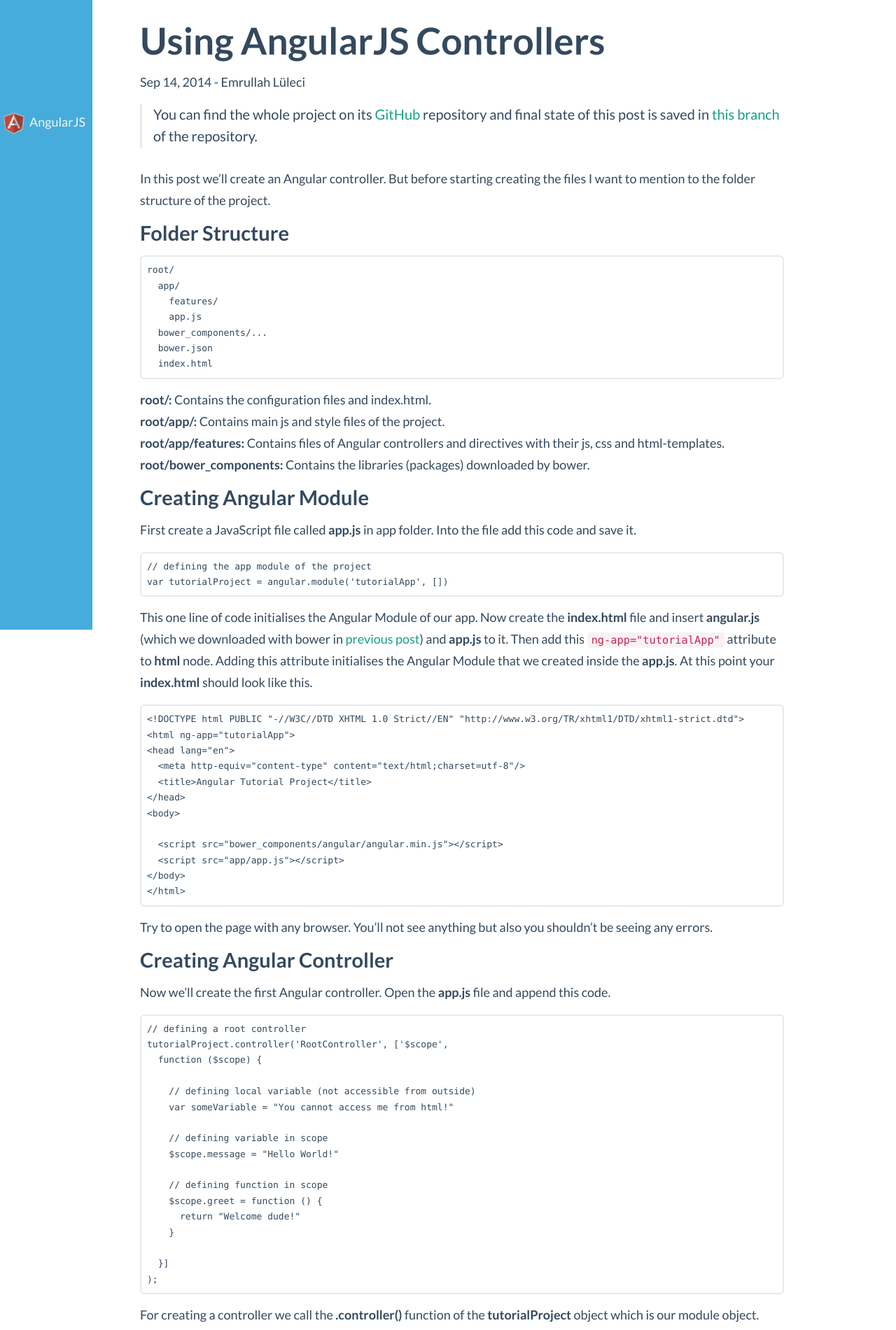
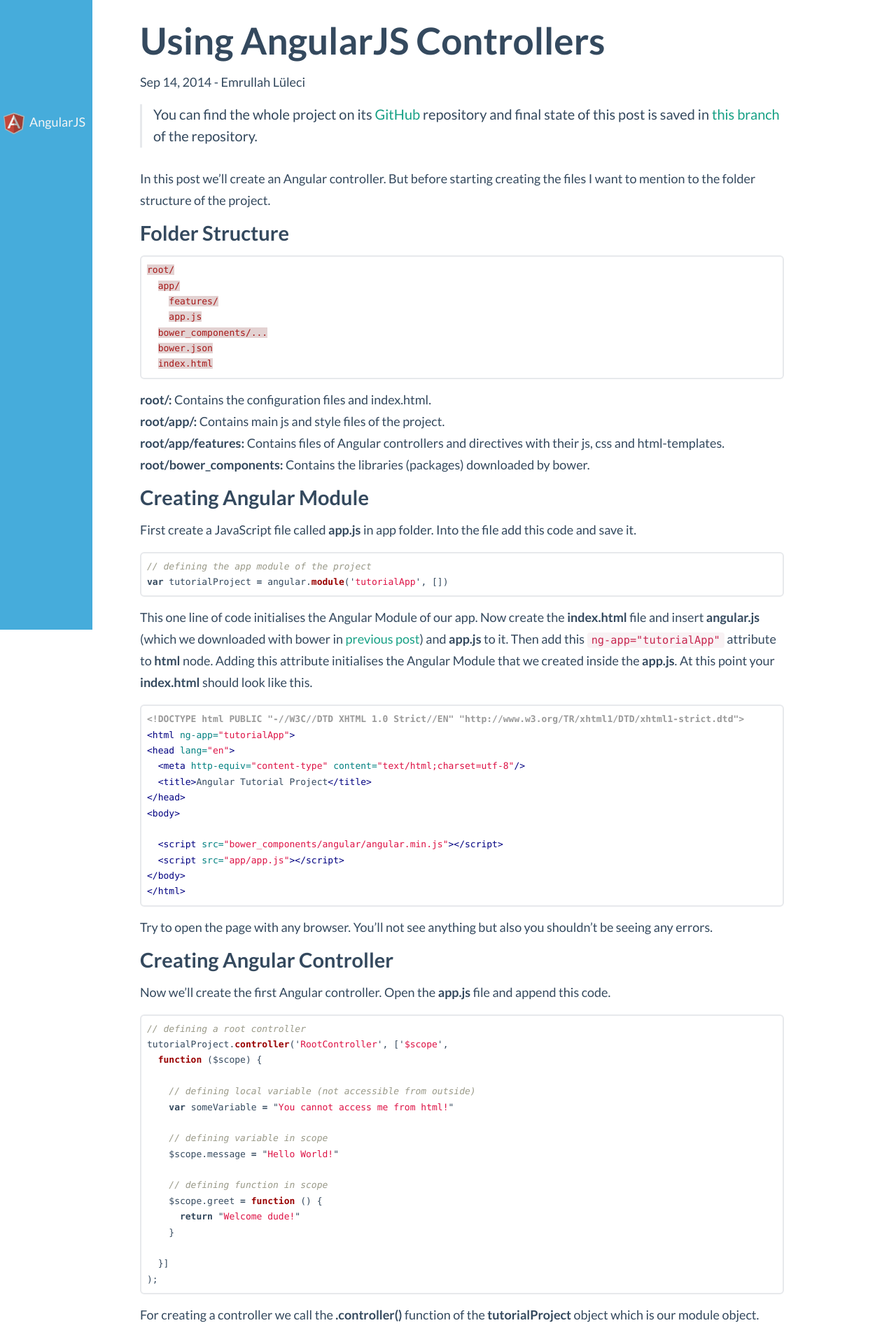
Before and after one commit to eluleci/eluleci.github.io, a Jekyll site: the page built from _posts/2014-09-14-using-angular-controller.markdown, in a window 1280 px wide. Shown: the top 1901 px of the page at 70% size. Built offline with Jekyll 4.4.1, drawn with Linux system fonts in a browser that asks for light colours.

Commit message:
add code highlighting

```diff
--- a/_includes/head.html
+++ b/_includes/head.html
@@ -11,6 +11,7 @@
   <link rel="stylesheet" href="/css/bootstrap.min.css">
   <link rel="stylesheet" href="/css/flat-ui.css">
   <link rel="stylesheet" href="/css/font-awesome.min.css">
+  <link rel="stylesheet" href="/css/syntax.css">
 
   <link rel="canonical" href="{{ page.url | replace:'index.html','' | prepend: site.baseurl | prepend: site.url }}">
 </head>
--- /dev/null
+++ b/css/syntax.css
@@ -0,0 +1,66 @@
+.highlight  { background: #ffffff; }
+.highlight .c { color: #999988; font-style: italic } /* Comment */
+.highlight .err { color: #a61717; background-color: #e3d2d2 } /* Error */
+.highlight .k { font-weight: bold } /* Keyword */
+.highlight .o { font-weight: bold } /* Operator */
+.highlight .cm { color: #999988; font-style: italic } /* Comment.Multiline */
+.highlight .cp { color: #999999; font-weight: bold } /* Comment.Preproc */
+.highlight .c1 { color: #999988; font-style: italic } /* Comment.Single */
+.highlight .cs { color: #999999; font-weight: bold; font-style: italic } /* Comment.Special */
+.highlight .gd { color: #000000; background-color: #ffdddd } /* Generic.Deleted */
+.highlight .gd .x { color: #000000; background-color: #ffaaaa } /* Generic.Deleted.Specific */
+.highlight .ge { font-style: italic } /* Generic.Emph */
+.highlight .gr { color: #aa0000 } /* Generic.Error */
+.highlight .gh { color: #999999 } /* Generic.Heading */
+.highlight .gi { color: #000000; background-color: #ddffdd } /* Generic.Inserted */
+.highlight .gi .x { color: #000000; background-color: #aaffaa } /* Generic.Inserted.Specific */
+.highlight .go { color: #888888 } /* Generic.Output */
+.highlight .gp { color: #555555 } /* Generic.Prompt */
+.highlight .gs { font-weight: bold } /* Generic.Strong */
+.highlight .gu { color: #aaaaaa } /* Generic.Subheading */
+.highlight .gt { color: #aa0000 } /* Generic.Traceback */
+.highlight .kc { font-weight: bold } /* Keyword.Constant */
+.highlight .kd { font-weight: bold } /* Keyword.Declaration */
+.highlight .kp { font-weight: bold } /* Keyword.Pseudo */
+.highlight .kr { font-weight: bold } /* Keyword.Reserved */
+.highlight .kt { color: #445588; font-weight: bold } /* Keyword.Type */
+.highlight .m { color: #009999 } /* Literal.Number */
+.highlight .s { color: #d14 } /* Literal.String */
+.highlight .na { color: #008080 } /* Name.Attribute */
+.highlight .nb { color: #0086B3 } /* Name.Builtin */
+.highlight .nc { color: #445588; font-weight: bold } /* Name.Class */
+.highlight .no { color: #008080 } /* Name.Constant */
+.highlight .ni { color: #800080 } /* Name.Entity */
+.highlight .ne { color: #990000; font-weight: bold } /* Name.Exception */
+.highlight .nf { color: #990000; font-weight: bold } /* Name.Function */
+.highlight .nn { color: #555555 } /* Name.Namespace */
+.highlight .nt { color: #000080 } /* Name.Tag */
+.highlight .nv { color: #008080 } /* Name.Variable */
+.highlight .ow { font-weight: bold } /* Operator.Word */
+.highlight .w { color: #bbbbbb } /* Text.Whitespace */
+.highlight .mf { color: #009999 } /* Literal.Number.Float */
+.highlight .mh { color: #009999 } /* Literal.Number.Hex */
+.highlight .mi { color: #009999 } /* Literal.Number.Integer */
+.highlight .mo { color: #009999 } /* Literal.Number.Oct */
+.highlight .sb { color: #d14 } /* Literal.String.Backtick */
+.highlight .sc { color: #d14 } /* Literal.String.Char */
+.highlight .sd { color: #d14 } /* Literal.String.Doc */
+.highlight .s2 { color: #d14 } /* Literal.String.Double */
+.highlight .se { color: #d14 } /* Literal.String.Escape */
+.highlight .sh { color: #d14 } /* Literal.String.Heredoc */
+.highlight .si { color: #d14 } /* Literal.String.Interpol */
+.highlight .sx { color: #d14 } /* Literal.String.Other */
+.highlight .sr { color: #009926 } /* Literal.String.Regex */
+.highlight .s1 { color: #d14 } /* Literal.String.Single */
+.highlight .ss { color: #990073 } /* Literal.String.Symbol */
+.highlight .bp { color: #999999 } /* Name.Builtin.Pseudo */
+.highlight .vc { color: #008080 } /* Name.Variable.Class */
+.highlight .vg { color: #008080 } /* Name.Variable.Global */
+.highlight .vi { color: #008080 } /* Name.Variable.Instance */
+.highlight .il { color: #009999 } /* Literal.Number.Integer.Long */
+
+.post>.highlight .lineno { color: #ccc; display:inline-block; padding: 0 5px; border-right:1px solid #ccc; }
+.post>.highlight pre code { display: block; white-space: pre; overflow-x: auto; word-wrap: normal; }
+.post>.highlight pre code.console { color:#666; background-color: black; padding: inherit;}
+.post>.highlight pre code.console .go { color: #bbb; }
+.post>.highlight pre code.console .gp { color: #999; }
```
Also changed, not shown: to-do.md (added, +11 -0 lines).
